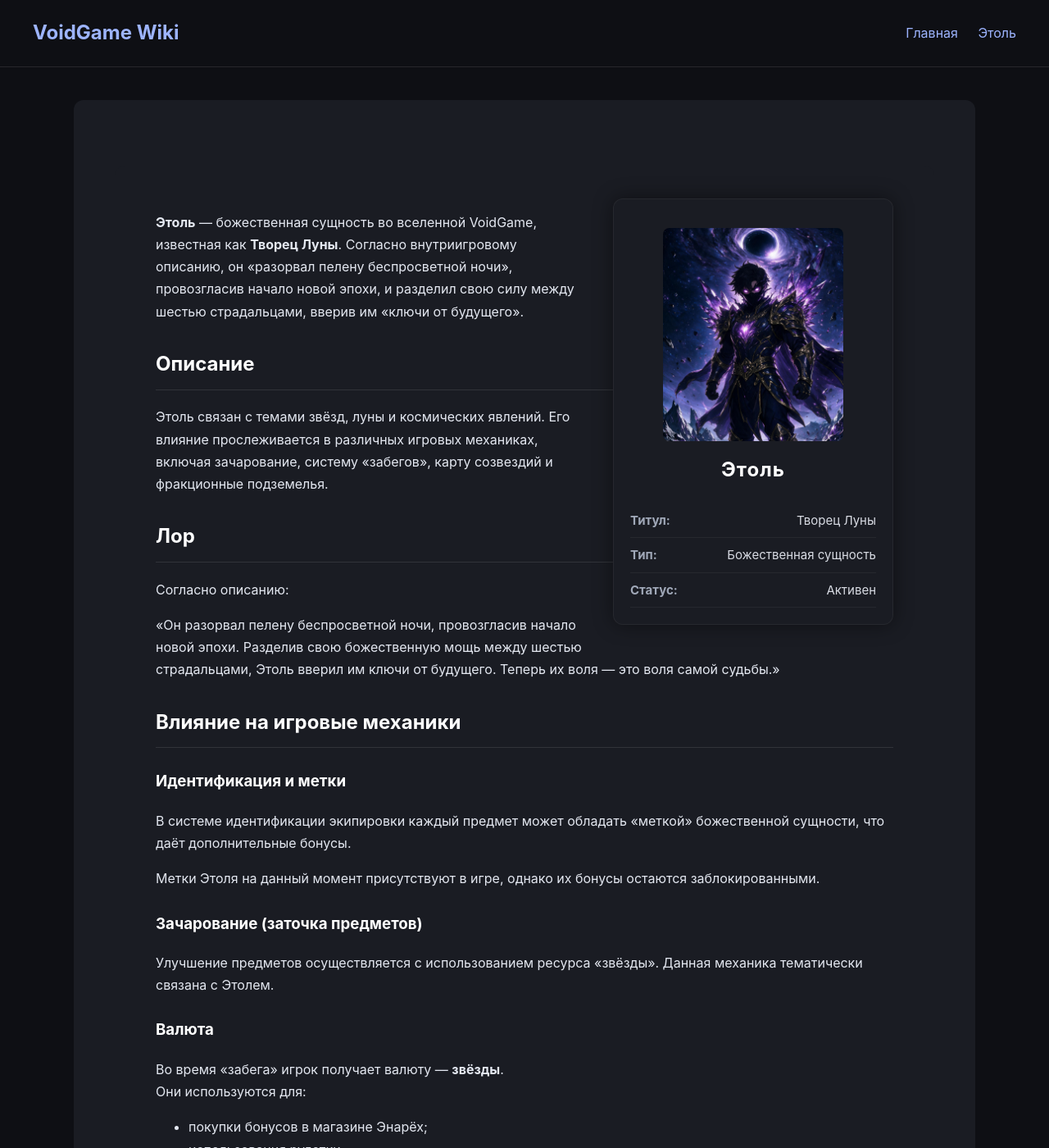
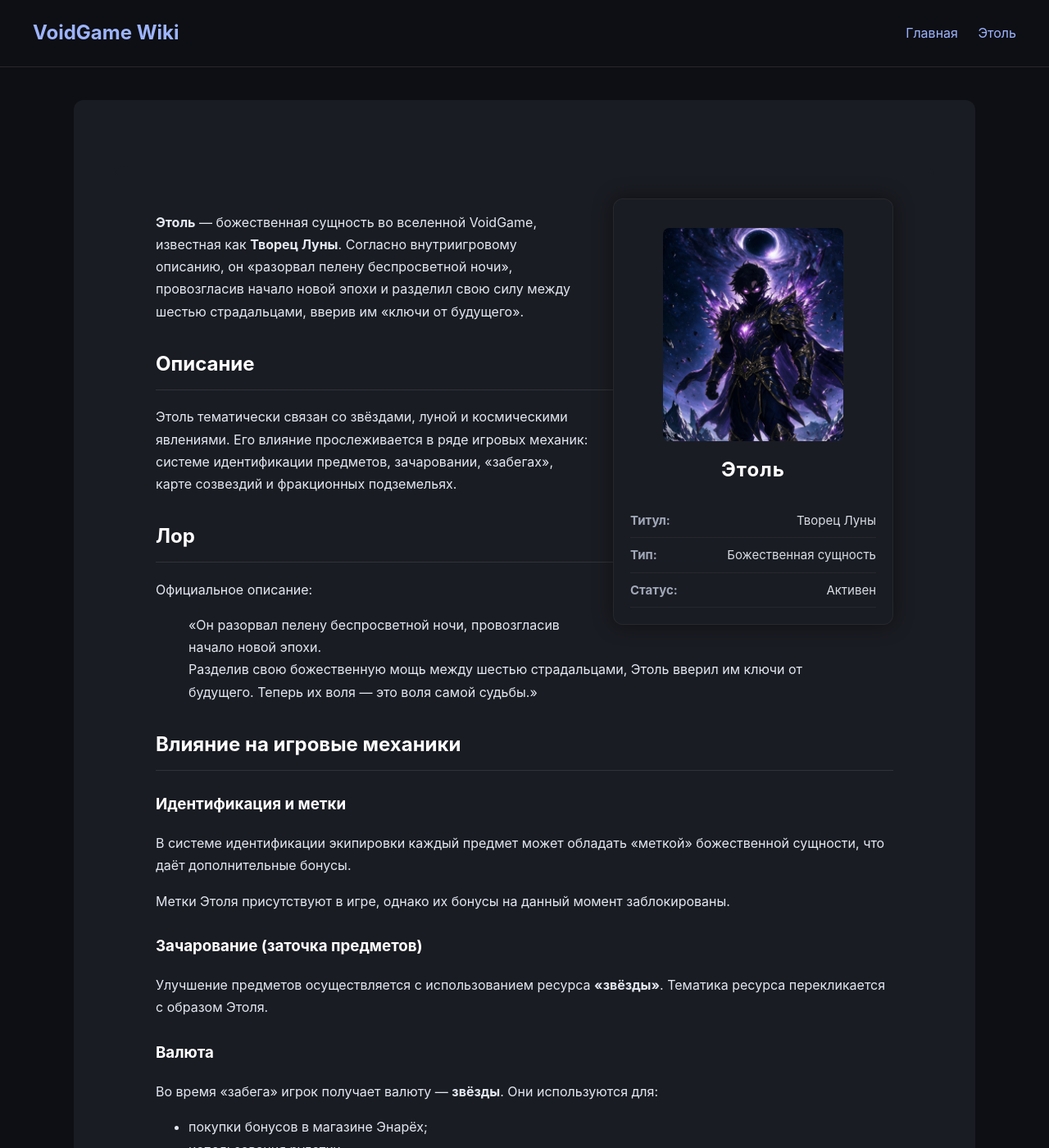
Before and after one commit to tveiv/tveiv.github.io, a Jekyll site: the page built from etol.md, in a window 1280 px wide and 1400 px high. Shown: the whole window at 82% size. Built offline with Jekyll 4.4.1, drawn with Linux system fonts in a browser that asks for light colours; some of the changed text lies outside the part shown.

Commit message:
Финальные(скорее всего) штрихи по статье Этоля

```diff
--- a/etol.md
+++ b/etol.md
@@ -14,36 +14,44 @@ permalink: /etol/
   image="/assets/img/echo_etol.jpeg"
 %}
 
-**Этоль** — божественная сущность во вселенной VoidGame, известная как **Творец Луны**. Согласно внутриигровому описанию, он «разорвал пелену беспросветной ночи», провозгласив начало новой эпохи, и разделил свою силу между шестью страдальцами, вверив им «ключи от будущего».
+**Этоль** — божественная сущность во вселенной VoidGame, известная как **Творец Луны**. Согласно внутриигровому описанию, он «разорвал пелену беспросветной ночи», провозгласив начало новой эпохи и разделил свою силу между шестью страдальцами, вверив им «ключи от будущего».
 
 ## Описание
 
-Этоль связан с темами звёзд, луны и космических явлений. Его влияние прослеживается в различных игровых механиках, включая зачарование, систему «забегов», карту созвездий и фракционные подземелья.
+Этоль тематически связан со звёздами, луной и космическими явлениями. Его влияние прослеживается в ряде игровых механик: системе идентификации предметов, зачаровании, «забегах», карте созвездий и фракционных подземельях.
+
 ## Лор
 
-Согласно описанию:
+Официальное описание:
 
- «Он разорвал пелену беспросветной ночи, провозгласив начало новой эпохи. Разделив свою божественную мощь между шестью страдальцами, Этоль вверил им ключи от будущего. Теперь их воля — это воля самой судьбы.»
+> «Он разорвал пелену беспросветной ночи, провозгласив начало новой эпохи.
+> Разделив свою божественную мощь между шестью страдальцами, Этоль вверил им ключи от будущего. Теперь их воля — это воля самой судьбы.»
+
 ## Влияние на игровые механики
 
 ### Идентификация и метки
+
 В системе идентификации экипировки каждый предмет может обладать «меткой» божественной сущности, что даёт дополнительные бонусы.
 
-Метки Этоля на данный момент присутствуют в игре, однако их бонусы остаются заблокированными.
+Метки Этоля присутствуют в игре, однако их бонусы на данный момент заблокированы.
 
 ### Зачарование (заточка предметов)
-Улучшение предметов осуществляется с использованием ресурса «звёзды». Данная механика тематически связана с Этолем.
+
+Улучшение предметов осуществляется с использованием ресурса **«звёзды»**. Тематика ресурса перекликается с образом Этоля.
 
 ### Валюта
-Во время «забега» игрок получает валюту — **звёзды**.
-Они используются для:
+
+Во время «забега» игрок получает валюту — **звёзды**. Они используются для:
+
 * покупки бонусов в магазине Энарёх;
 * использования рулетки.
 
 ### Фантазии
+
 С Этолем связана механика «фантазий».
 
 Связанные предметы:
+
 * **Осколок фантазии Этоля**
 * **Шкатулка Этоля**
 
@@ -79,21 +88,21 @@ permalink: /etol/
 В игре присутствует босс **Отголосок Этоля**.
 Во время боя отображается сообщение:
 
-«Этоль в ярости, урон увеличен.»
+> «Этоль в ярости, урон увеличен.»
 
 Также Этоль упоминается во время битвы с Расимой.
 
 ## Интересные факты
 
-* Названия карт Этоля («Аккреционный диск», «Горизонт событий», «Сингулярность») совпадают с терминами, используемыми в астрофизике при описании чёрной дыры.
+* Названия карт Этоля — «Аккреционный диск», «Горизонт событий», «Сингулярность» — совпадают с терминами, используемыми в астрофизике при описании чёрной дыры.
 
-* В астрофизической модели вещество, приближающееся к чёрной дыре, сначала образует аккреционный диск, затем пересекает горизонт событий и в конечном итоге достигает сингулярности.
+* В астрофизической модели вещество, приближающееся к чёрной дыре, сначала формирует **аккреционный диск**, затем пересекает **горизонт событий** и в конечном итоге достигает **сингулярности**.
 
 * Последовательность подземелий Этоля повторяет предполагаемую траекторию движения материи при падении в чёрную дыру.
 
-* Тематика звёзд и гравитационных явлений прослеживается в названиях эффектов («Гений Звёзд», «Разрушитель Звёзд») и валюте «звёзды».
+* Космическая тематика прослеживается в названиях эффектов (**«Гений Звёзд»**, **«Разрушитель Звёзд»**) и валюты **«звёзды»**.
 
-* В альфа-версии режима подземелье Этоля называлось "Системой Этоля". Также во время прохождения встречались некие "Убийцы Гаханы". Имя "Гахана" не встречается в игре, однако, возможно, относится каким-то образом к шести мученикам.
+* В альфа-версии режима подземелье Этоля называлось **«Системой Этоля»**. Во время прохождения также встречались существа под названием **«Убийцы Гаханы»**. Имя «Гахана» в текущей версии игры не используется и, возможно, связано с лором о шести страдальцах.
 
 </div>
 
```
Also changed, not shown: other parts of etol.md (+6 -5 lines).
